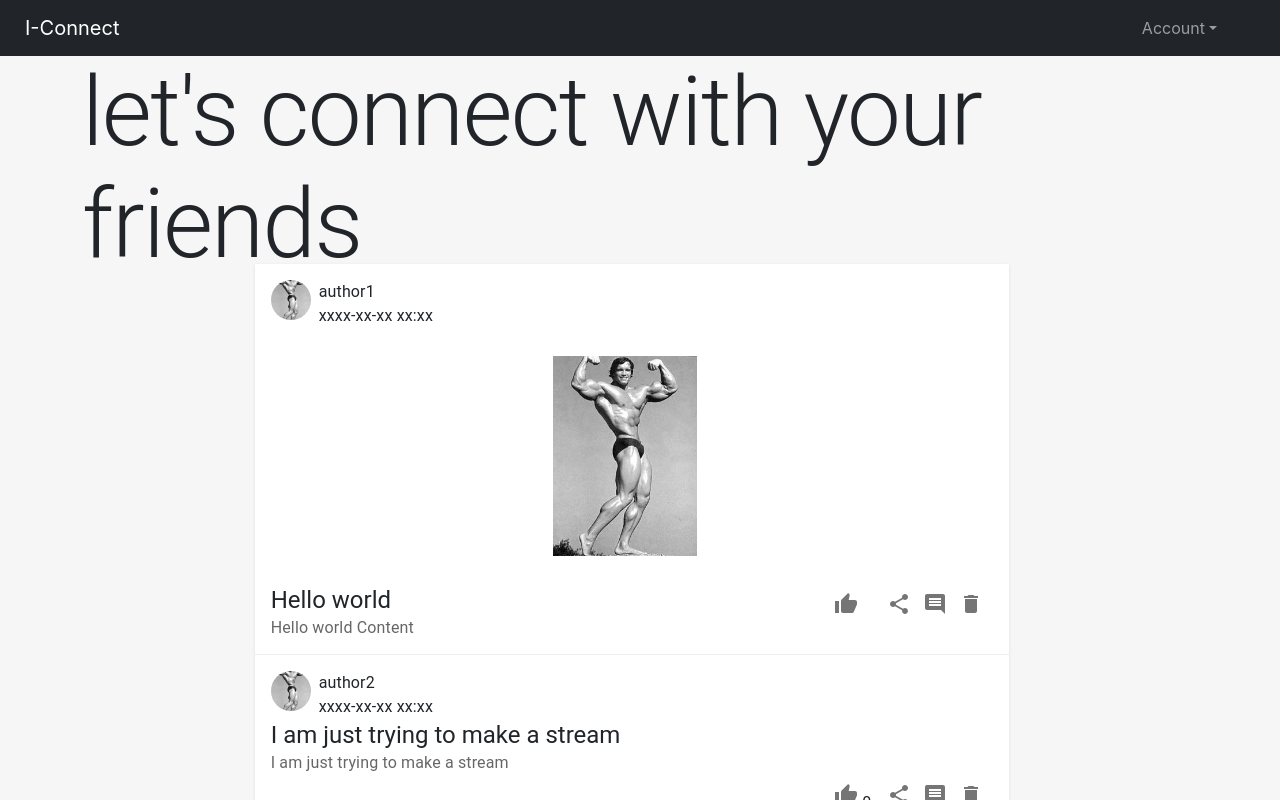
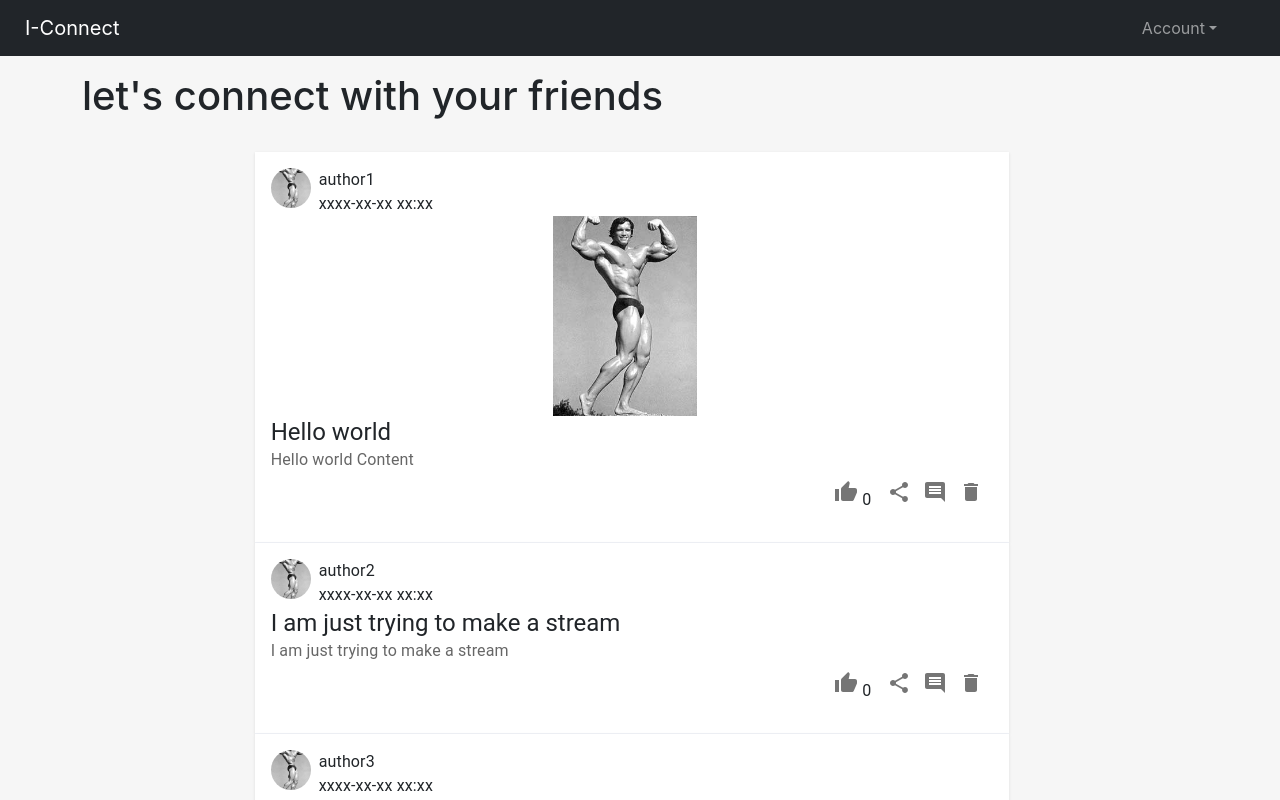
Before and after one commit to Frieda0315/404, a React (Create React App) app: page / in a window 1280 px wide. Shown: the top 800 px of the page. Built offline with nearby package versions, Linux system fonts and the light colour scheme.

Commit message:
fix ui bug

```diff
--- a/src/components/MainPage.js
+++ b/src/components/MainPage.js
@@ -4,7 +4,7 @@ import { Typography } from "@material-ui/core";
 function MainPage() {
   return (
     <div className="MainPage">
-      <Typography variant="h1">let's connect with your friends</Typography>
+      <h1>let's connect with your friends</h1>
       <div>
         <PostStream />
       </div>
--- a/src/components/PostStream.js
+++ b/src/components/PostStream.js
@@ -159,10 +159,6 @@ function PostStream() {
       <Grid container>
         <Grid item xs>
           {dummyImages[post.title.length % 3] != null ? null : (
-            <CardActionArea
-              onClick={tempPostOnClick}
-              className={styleClasses.clickBox}
-            >
             <div
               style={{
                 display: "flex",
@@ -179,7 +175,6 @@ function PostStream() {
                 image={dummyImages[0]}
               />
             </div>
-            </CardActionArea>
           )}
 
           <Card className={styleClasses.cardInPost}>
```
Lines whose indentation alone changed are shown as unchanged.
